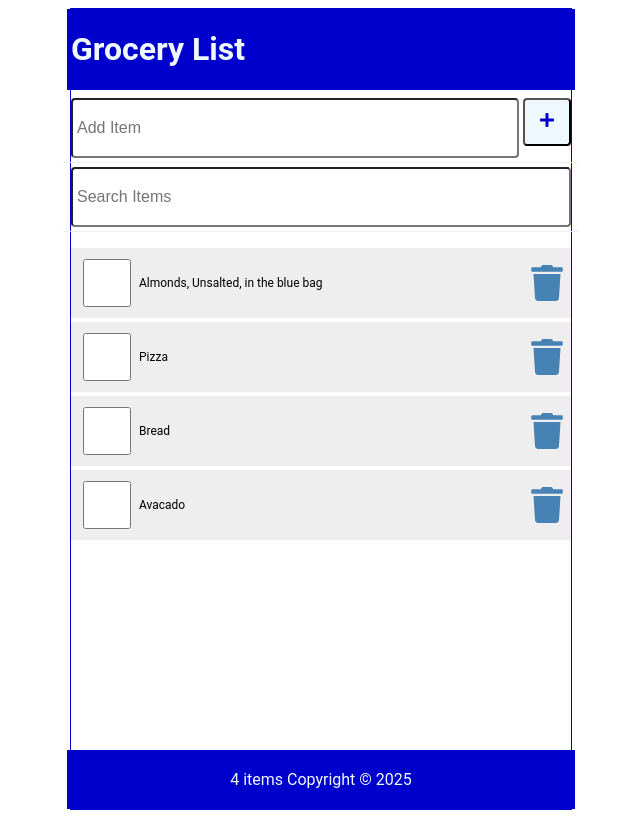
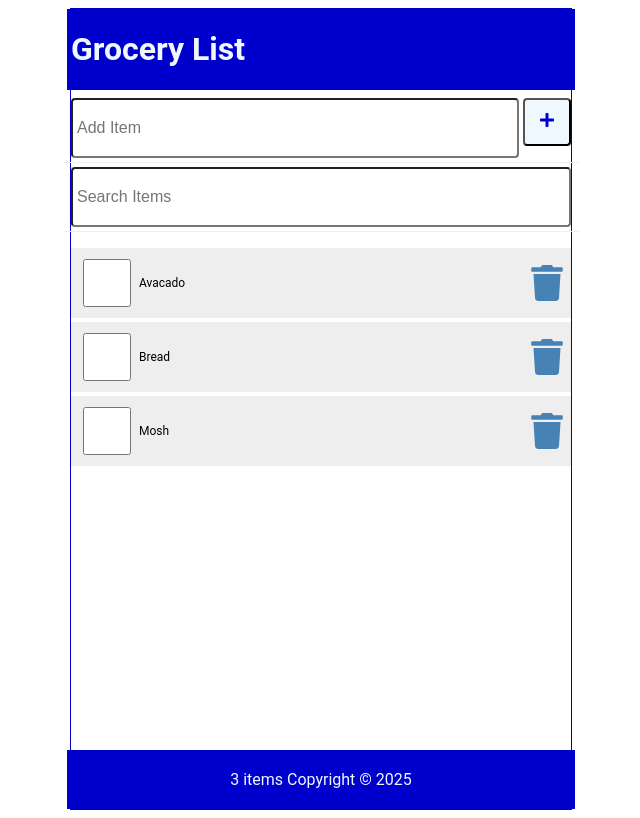
Before and after one commit to Mario-Gozie/React-Course, a React (Create React App) app in the folder 01tutorial/: page / in a window 1280 px wide. Shown: the whole page, without its empty margins (319-959 px from the left). Built offline with nearby package versions, Linux system fonts and the light colour scheme; data requests are answered from the project's data file.

Commit message:
I have been able to run simple CRUD process. though the PATCH does not work

```diff
--- a/01tutorial/Data/db.json
+++ b/01tutorial/Data/db.json
@@ -1,24 +1,19 @@
 {
   "items": [
     {
-      "id": "1",
+      "id": 1,
       "checked": false,
-      "item": "Almonds, Unsalted, in the blue bag"
+      "item": "Avacado"
     },
     {
-      "id": "2",
+      "id": 2,
       "checked": false,
-      "item": "Pizza"
+      "item": " Bread"
     },
     {
-      "id": "3",
+      "id": 3,
       "checked": false,
-      "item": "Bread"
-    },
-    {
-      "id": 4,
-      "checked": false,
-      "item": "Avacado"
+      "item": " Mosh"
     }
   ]
 }
--- a/01tutorial/src/App.js
+++ b/01tutorial/src/App.js
@@ -68,7 +68,7 @@ function App() {
   const [newItem, setNewItem] = useState("");
 
   const addItem = async (item) => {
-    const id = items.length ? +items[items.length - 1].id + 1 : 1;
+    const id = items.length ? items[items.length - 1].id + 1 : 1;
     console.log(id);
     // getting the id for the last position in the array.
     const myNewItem = { id, checked: false, item };
@@ -90,7 +90,7 @@ function App() {
     }
   };
 
-  const handleCheck = (id) => {
+  const handleCheck = async (id) => {
     // Here I am saying when I click, go to all the when there is a click, look at the array of items, if any item id matches Id passed to the handle click, create a new item and replace checked with its oposite value which could be true or false. else, just return the item.
     const listItems = items.map((item) =>
       item.id === id ? { ...item, checked: !item.checked } : item
@@ -99,13 +99,36 @@ function App() {
     // Now we can use set item to change the state of the items
 
     setItems(listItems);
+
+    const myItem = listItems.filter((item) => item.id === id);
+
+    const updateOptions = {
+      method: "PATCH",
+      headers: {
+        "Content-Type": "application/json",
+      },
+      body: JSON.stringify({ checked: myItem[0].checked }), // the new value of checked.
+    };
+
+    const reqUrl = `${API_URL}/${id}`; // Url for patching
+
+    const result = await apiRequest(reqUrl, updateOptions);
+
+    if (result) setFetchError(result);
   };
 
-  const handleDelete = (id) => {
+  const handleDelete = async (id) => {
     // This filters out and returns ids that dont match Id passed into it. this is used in a case of delete
     const listItems = items.filter((item) => item.id !== id);
 
     setItems(listItems);
+
+    const deleteOptions = { method: "DELETE" };
+    const reqUrl = `${API_URL}/${id}`;
+
+    const result = await apiRequest(reqUrl, deleteOptions);
+
+    if (result) setFetchError(result);
   };
 
   const handleSubmit = (e) => {
--- a/01tutorial/src/apiRequest.js
+++ b/01tutorial/src/apiRequest.js
@@ -1,6 +1,7 @@
 const apiRequest = async (url = "", optionsObj = null, errMsg = null) => {
   try {
     const response = await fetch(url, optionsObj);
+    console.log(response);
     if (!response.ok) throw Error("Please reload the app");
   } catch (err) {
     errMsg = err.message;
```
